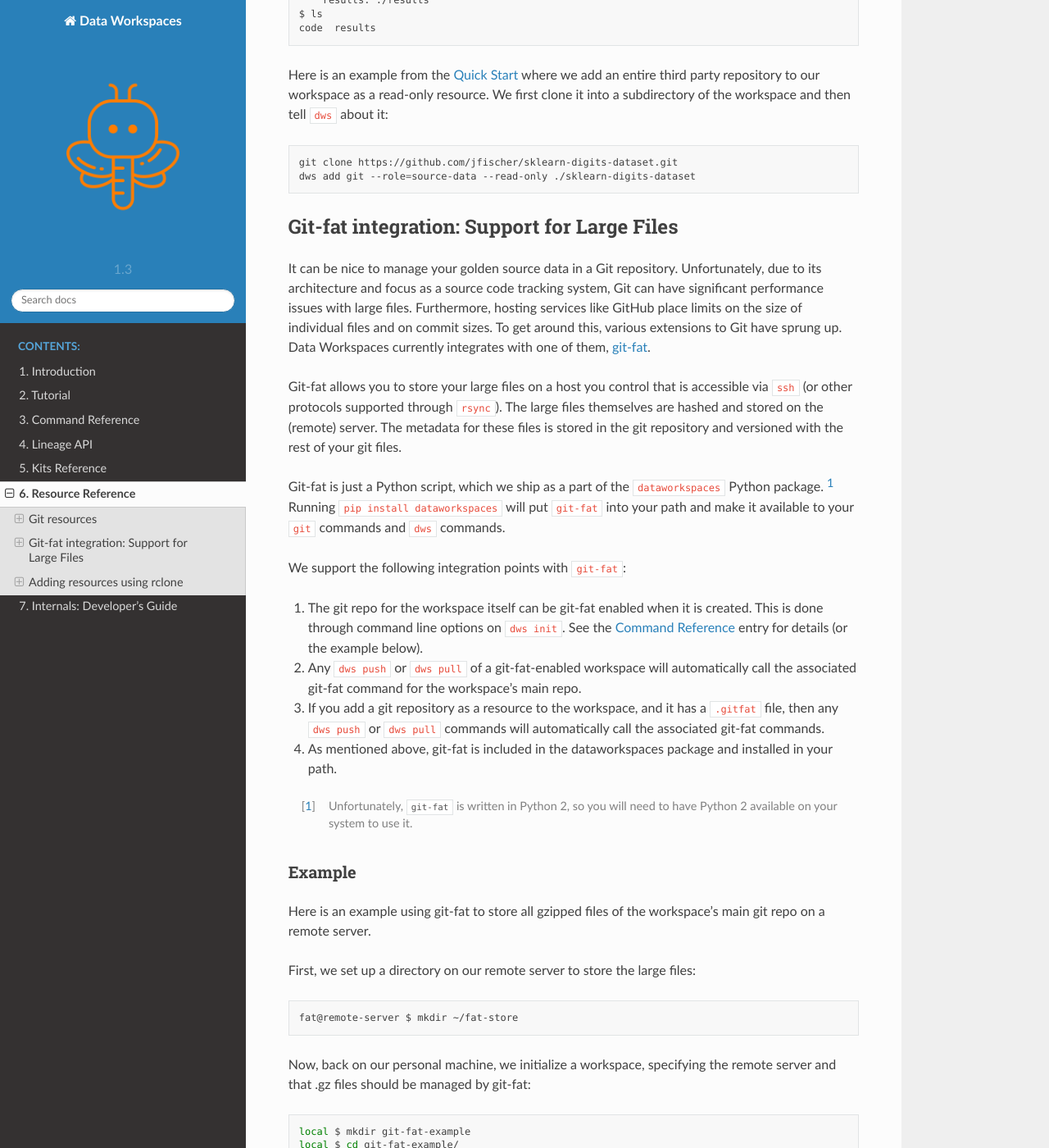
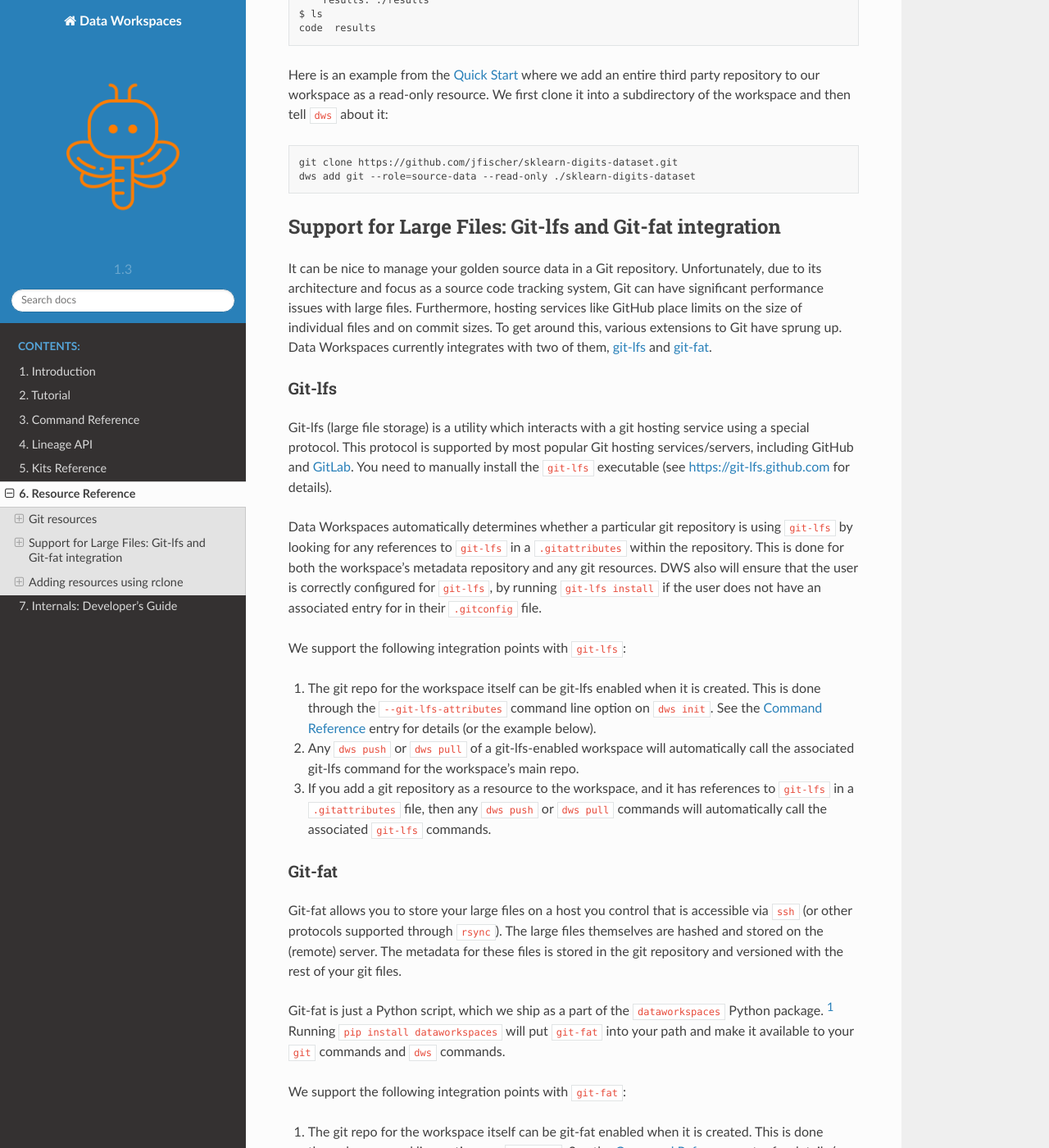
Before and after one commit to data-workspaces/data-workspaces-core, a Sphinx documentation site: the page built from docs/resources.rst, in a window 1280 px wide and 1400 px high, scrolled down 1021 px. Shown: the whole window at 82% size. Built offline with Sphinx 7.4.7 and the Read the Docs theme 2.0.0, drawn with Linux system fonts in a browser that asks for light colours.

Commit message:
Fixes #57 - add documentation for git-lfs usage

```diff
--- a/docs/resources.rst
+++ b/docs/resources.rst
@@ -57,16 +57,52 @@ about it:
   git clone https://github.com/jfischer/sklearn-digits-dataset.git
   dws add git --role=source-data --read-only ./sklearn-digits-dataset
 
-Git-fat integration: Support for Large Files
---------------------------------------------
+Support for Large Files: Git-lfs and Git-fat integration
+--------------------------------------------------------
 It can be nice to manage your golden source data in a Git repository.
 Unfortunately, due to its architecture and focus as a source code tracking
 system, Git can have significant performance issues with large files.
 Furthermore, hosting services like GitHub place limits on the size of individual
 files and on commit sizes. To get around this, various extensions to Git
-have sprung up. Data Workspaces currently integrates with one of them,
+have sprung up. Data Workspaces currently integrates with two of them,
+`git-lfs <https://git-lfs.github.com>`_ and
 `git-fat <https://github.com/jedbrown/git-fat>`_.
 
+Git-lfs
+~~~~~~~
+Git-lfs (large file storage) is a utility which interacts with a
+git hosting service using a special protocol. This protocol is supported
+by most popular Git hosting services/servers, including GitHub and
+`GitLab <https://docs.gitlab.com/ee/topics/git/lfs/index.html>`_.
+You need to manually install the ``git-lfs`` executable (see
+https://git-lfs.github.com for details).
+
+Data Workspaces automatically determines whether a particular git repository
+is using ``git-lfs`` by looking for any references to ``git-lfs`` in a
+``.gitattributes`` within the repository. This is done for both the
+workspace's metadata repository and any git resources. DWS also will ensure
+that the user is correctly configured for ``git-lfs``,
+by running ``git-lfs install`` if the user does not have an associated entry for
+in their ``.gitconfig`` file.
+
+We support the following integration points with ``git-lfs``:
+
+1. The git repo for the workspace itself can be git-lfs enabled when it is
+   created. This is done through the ``--git-lfs-attributes`` command line
+   option on ``dws init``.
+   See the :ref:`Command Reference <commands>` entry for details (or the
+   example below).
+2. Any ``dws push`` or ``dws pull`` of a git-lfs-enabled workspace will
+   automatically call the associated git-lfs command for the workspace's main
+   repo.
+3. If you add a git repository as a resource to the workspace, and it has
+   references to ``git-lfs`` in a ``.gitattributes`` file, then any
+   ``dws push`` or ``dws pull`` commands will
+   automatically call the associated ``git-lfs`` commands.
+
+
+Git-fat
+~~~~~~~
 Git-fat allows you to
 store your large files on a host you control that is accessible via
 ``ssh`` (or other protocols supported through ``rsync``). The large
```
